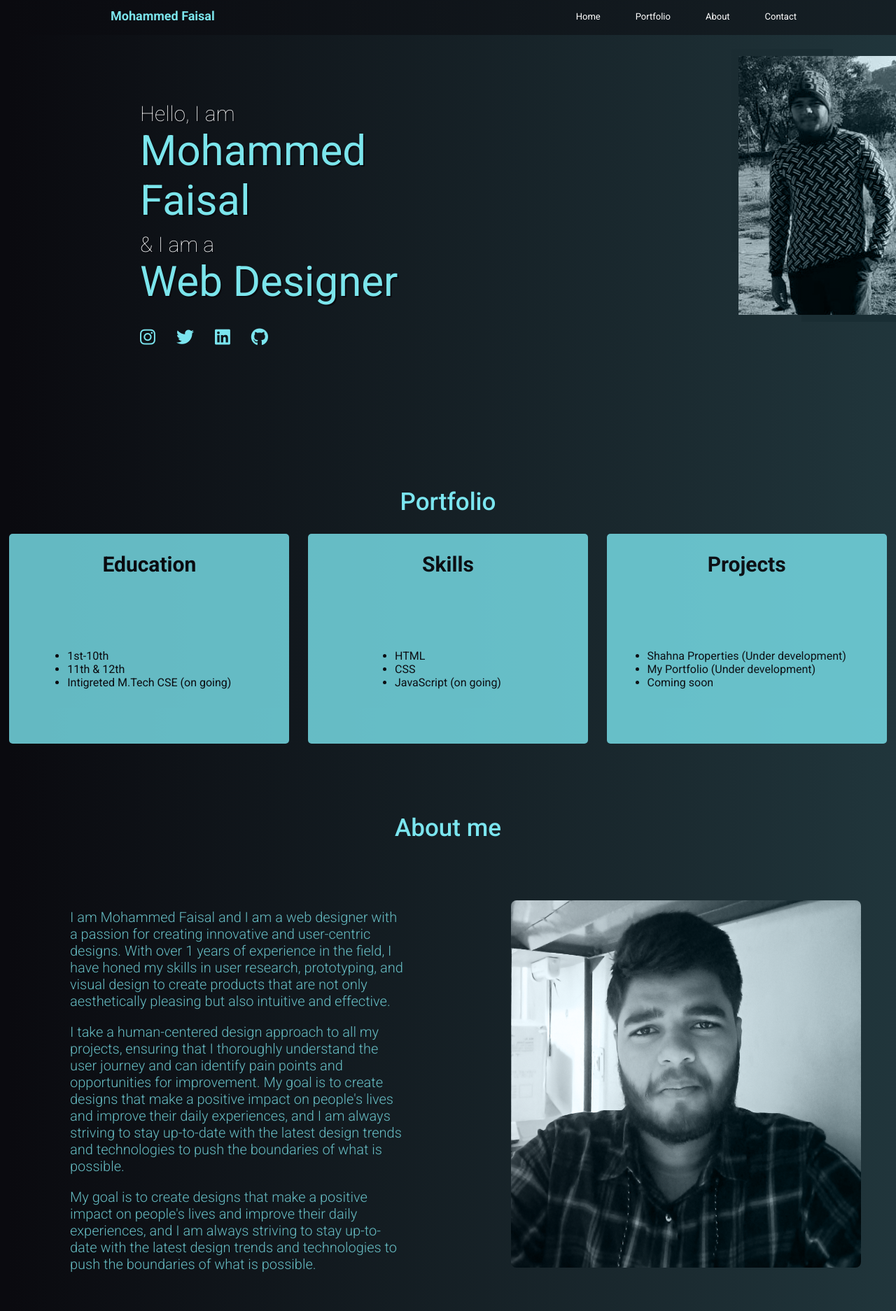
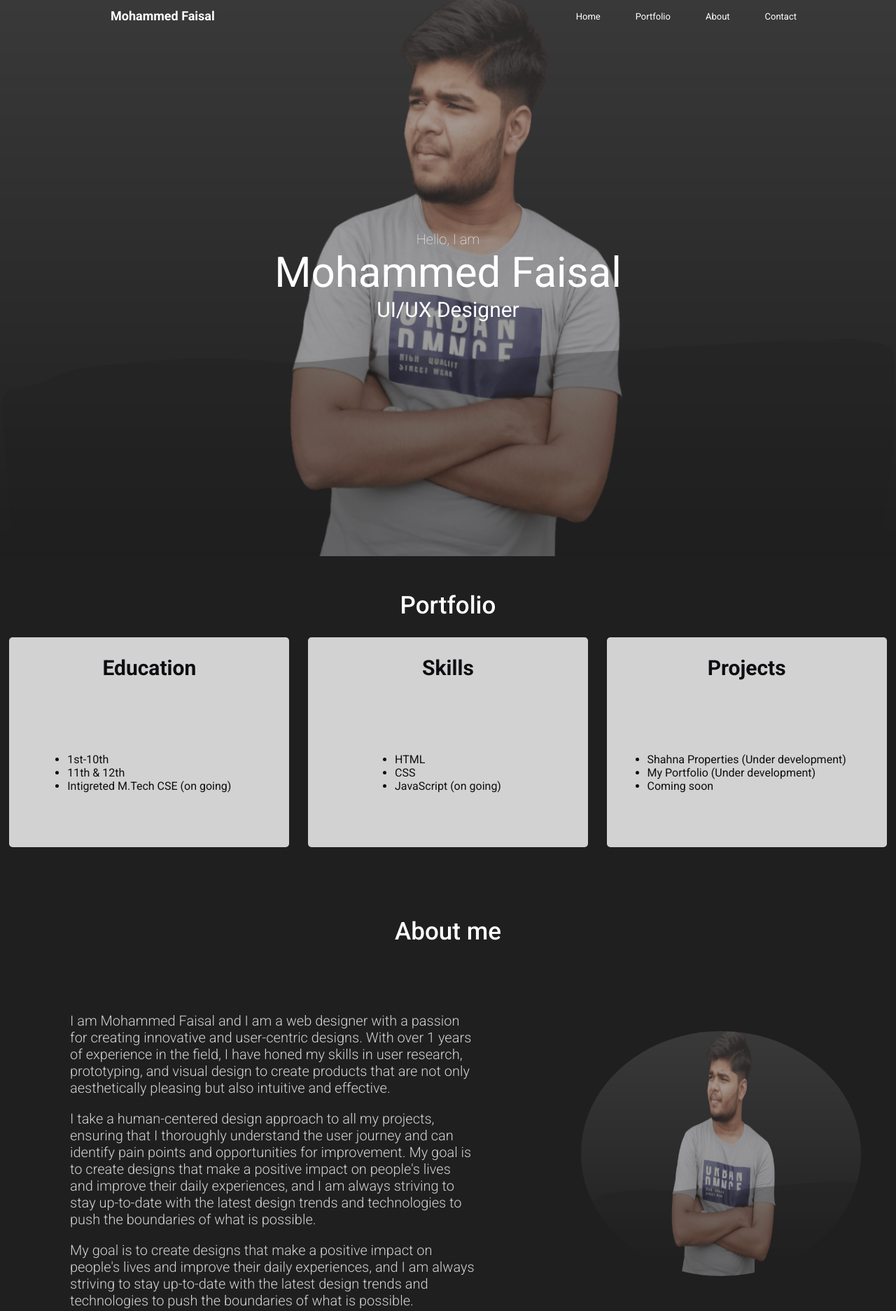
Before and after one commit to mdfaisalshn/My-Portfolio, a plain HTML site: page index.html in a window 1280 px wide. Shown: the part 5-1879 px from the top of the page at 70% size. Drawn offline with Linux system fonts and the light colour scheme.

Commit message:
Pics updated

```diff
--- a/index.html
+++ b/index.html
@@ -12,28 +12,21 @@
         <div class="left">Mohammed Faisal</div>
         <div class="right">
             <ul>
-                <li><a href="index.html">Home</a></li>
+                <li><a href="#header">Home</a></li>
                 <li><a href="#portfolio">Portfolio</a></li>
                 <li><a href="#about">About</a></li>
                 <li><a href="#contact">Contact</a></li>
             </ul>
         </div>
     </nav>
-    <div class="header">
+    <div class="header" id="header">
+        <img src="mypic.png" alt="" class="bg-img">
         <div class="introduction">
             <div class="myself">
                 <p id="hello">Hello, I am</p>
                 <p id="name">Mohammed Faisal</p>
-                <p id="and">& I am a</p>
-                <p id="post">Web Designer</p>
-                <div class="social">
-                    <a target="_blank" href="https://www.instagram.com/mdfaisalshn"><i class="fa-brands fa-instagram" style="color: #7be5ef;"></i></a>
-                    <a target="_blank" href="https://www.twitter.com/mdfaisalshn"><i class="fa-brands fa-twitter" style="color: #7be5ef;"></i></a>
-                    <a target="_blank" href="https://www.linkedin.com/in/mohammed-faisal-b799901b7/"><i class="fa-brands fa-linkedin" style="color: #7be5ef;"></i></a>
-                    <a target="_blank" href="https://github.com/mdfaisalshn"><i class="fa-brands fa-github" style="color: #7be5ef;"></i></a>
-                </div>
+                <p id="post">UI/UX Designer</p>
             </div>
-            <img src="mypic.jpg" alt="">
         </div>
     </div>
     <div id="portfolio" class="container">
@@ -80,7 +73,7 @@
                 <p>My goal is to create designs that make a positive impact on people's lives and improve their daily experiences, and I am always striving to stay up-to-date with the latest design trends and technologies to push the boundaries of what is possible.</p>
             </div>
             <div class="aboutimg">
-                <img src="aboutpic.jpg" alt="">
+                <img src="mypic.png" alt="">
             </div>
         </div>
     </div>
--- a/portfolio.css
+++ b/portfolio.css
@@ -11,9 +11,7 @@ html{
 
 body{
     font-family: 'Roboto', sans-serif;
-    background-color: rgb(10,10,15);
-    background: rgb(10,10,15);
-    background: linear-gradient(90deg, rgba(10,10,15,1) 1%, rgba(123,229,239,1) 500%);
+    background-color: rgb(31, 31, 31);
 }
 
 .header{
@@ -25,9 +23,7 @@ nav{
     justify-content: space-between;
     align-items: center;
     padding: 8px;
-    z-index: 1;
-    background: rgb(10,10,15);
-    background: linear-gradient(90deg, rgba(10,10,15,1) 1%, rgba(123,229,239,1) 1000%);
+    z-index: 9;
 }
 
 .sticky{
@@ -55,11 +51,11 @@ nav ul li a{
 
 nav ul li a:hover{
     font-size: 14px;
-    color: rgb(123, 229, 236);
+    color: white;
 }
 
 .left{
-    color: rgb(123, 229, 236);
+    color: white;
     font-weight: bolder;
     font-size: 18px;
     margin-left: 150px;
@@ -69,38 +65,45 @@ nav ul li a:hover{
     margin-right: 25px;
 }
 
+.bg-img{
+    display: flex;
+    align-items: center;
+    justify-content: center;
+    position: absolute;
+    height: 100vh;
+    width: 100%;
+}
+
 .header .introduction{
     display: flex;
+    align-items: center;
+    justify-content: center;
+    height: 800px;
 }
 
 .header .introduction .myself{
+    display: flex;
+    align-items: center;
+    justify-content: center;
+    flex-direction: column;
     padding: 150px 200px;
     color: white;
+    z-index: 1;
 }
 
 #hello{
     font-weight: 200;
-    font-size: 30px;
-    text-shadow: 2px 2px rgb(10, 10, 15);
+    font-size: 20px;
 }
 
 #name{
     font-size: 60px;
-    color: rgb(123, 229, 236);
-    text-shadow: 2px 2px rgb(10, 10, 15);
-}
-
-#and{
-    font-weight: 200;
-    font-size: 30px;
-    margin-top: 10px;
-    text-shadow: 2px 2px rgb(10, 10, 15);
+    color: white;
 }
 
 #post{
-    font-size: 60px;
-    color: rgb(123, 229, 236);
-    text-shadow: 2px 2px rgb(10, 10, 15);
+    font-size: 30px;
+    color: white;
 }
 
 .social{
@@ -119,18 +122,7 @@ nav ul li a:hover{
 }
 
 :root{
-    --red: rgb(40, 40, 40);
-}
-
-.introduction img{
-    margin-top: 85px;
-    margin-left: 250px;
-    height: 370px;
-    width: 230px;
-    mix-blend-mode: luminosity;
-    box-shadow:
-    -50px -50px 0 -40px var(--red),
-    50px 50px 0 -40px var(--red);
+    --red: white;
 }
 
 .container{
@@ -143,7 +135,7 @@ nav ul li a:hover{
     display: flex;
     align-items: center;
     justify-content: center;
-    color: rgb(123,229,239);
+    color: white;
     font-size: 35px;
     padding-bottom: 25px;
     font-weight: 500;
@@ -164,7 +156,7 @@ nav ul li a:hover{
     justify-content: space-around;
     flex-direction: column;
     width: 400px;
-    background: rgb(123,229,239);
+    background: white;
     color: rgb(10,10,15);
     opacity: 0.8;
     border-radius: 5px;
@@ -173,7 +165,7 @@ nav ul li a:hover{
 .item:hover{
     transition: 0.4s;
     transform: translate(-3px, -3px);
-    background-color: rgb(123,229,239);
+    background-color: white;
     opacity: 1;
 }
 
@@ -199,7 +191,7 @@ nav ul li a:hover{
     display: flex;
     align-items: center;
     justify-content: center;
-    color: rgb(123,229,239);
+    color: white;
     background-color: rgb(10,10,15);
     border-radius: 5px;
 }
@@ -207,7 +199,7 @@ nav ul li a:hover{
 .button:hover{
     transition: 0.5s;
     box-shadow: 0 10px 15px rgb(10, 10, 14);
-    background-color: rgb(123, 229, 236);
+    background-color: white;
     color: rgb(10, 10, 14);
 }
 
@@ -226,7 +218,7 @@ nav ul li a:hover{
     align-items: center;
     justify-content: space-between;
     flex-direction: column;
-    color: rgb(123, 229, 236);
+    color: white;
     padding: 50px 50px;
 }
 
@@ -247,11 +239,9 @@ nav ul li a:hover{
 
 .aboutimg img{
     margin-left: 100px;
-    height: 525px;
-    width: 500px;
-    filter: grayscale(50%);
-    border-radius: 8px;
-    mix-blend-mode: luminosity;
+    height: 350px;
+    width: 400px;
+    border-radius: 100%;
 }
 
 .form{
@@ -259,7 +249,7 @@ nav ul li a:hover{
     align-items: center;
     flex-direction: column;
     padding-top: 50px;
-    color: rgb(123,229,239);
+    color: white;
     padding-bottom: 50px;
 }
 
@@ -297,7 +287,7 @@ input{
     border: 1px solid rgb(10,10,15);
     border-radius: 5px;
     padding: 3px 3px;
-    background-color: rgb(123,229,239);
+    background-color: white;
     margin-bottom: 10px;
     margin-top: 10px;
     opacity: 0.5;
@@ -318,7 +308,7 @@ input:hover{
     border: 1px solid rgb(10,10,15);
     border-radius: 10px;
     padding: 3px 3px;
-    background-color: rgb(123,229,239);
+    background-color: white;
     margin-top: 10px;
     opacity: 0.5;
     padding-top: 10px;
@@ -336,7 +326,7 @@ input:hover{
     align-items: center;
     justify-content: center;
     color: rgb(10,10,15);
-    background-color: rgb(123,229,239);
+    background-color: white;
     border-radius: 5px;
     margin-top: 30px;
     margin-bottom: 20px;
@@ -356,7 +346,7 @@ input:hover{
 }
 
 .footerone{
-    color: rgb(123, 229, 236);
+    color: white;
     font-weight: bolder;
     font-size: 30px;
     margin-right: 600px;
@@ -385,7 +375,7 @@ input:hover{
     display: flex;
     align-items: center;
     margin-bottom: 30px;
-    color: rgb(123,229,239);
+    color: white;
     font-size: 15px;
 }
 
@@ -413,7 +403,7 @@ input:hover{
 }
 
 .secnav ul li a:hover{
-    color: rgb(123,229,239);
+    color: white;
 }
 
 .secsocial{
@@ -423,7 +413,7 @@ input:hover{
 .secsocialname{
     flex-direction: column;
     margin-bottom: 30px;
-    color: rgb(123,229,239);
+    color: white;
     font-size: 15px;
 }
 
@@ -444,5 +434,5 @@ input:hover{
     justify-content: center;
     padding-top: 10px;
     padding-bottom: 10px;
-    color: rgb(123,229,239);
+    color: white;
 }
```
Also changed, not shown: aboutpic.jpg (deleted), mypic.jpg (deleted), mypic.png (added).
